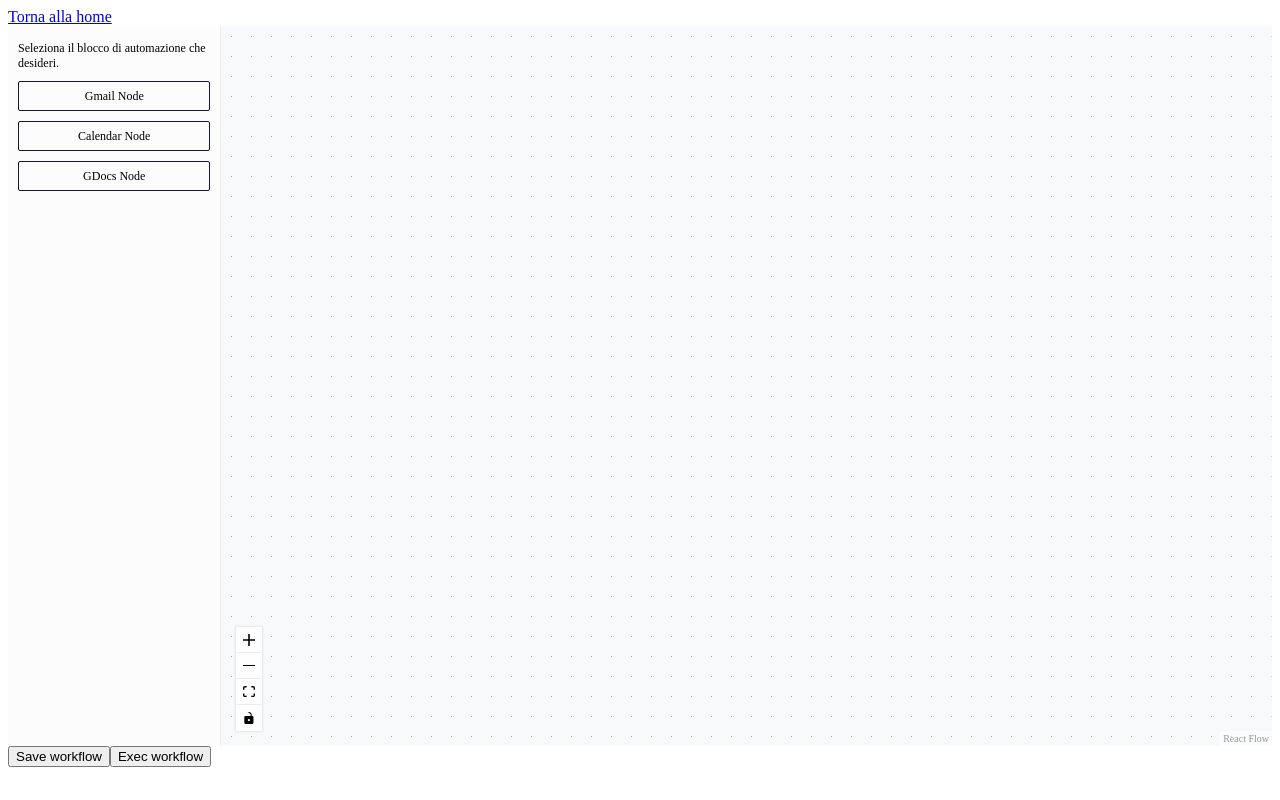
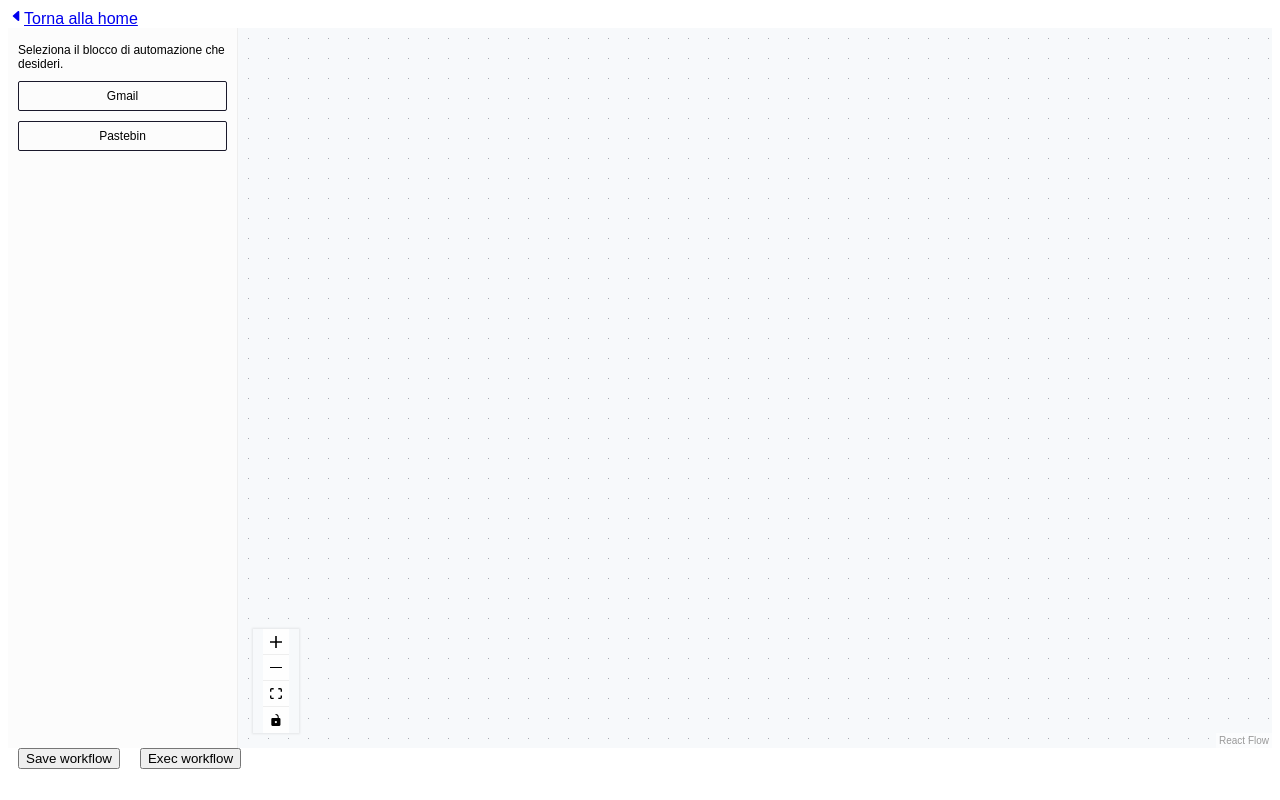
Before and after one commit to techminds-unipd/PoC, a React (Vite) app in the folder frontend/: page /workflow/1/1 in a window 1280 px wide. Built offline with nearby package versions, Linux system fonts and the light colour scheme; no server answers.

Commit message:
feat: ristrutturato stile e modificato i nodi aggiungendo pastebin

```diff
--- a/frontend/index.html
+++ b/frontend/index.html
@@ -3,7 +3,7 @@
   <head>
     <meta charset="UTF-8" />
     <meta name="viewport" content="width=device-width, initial-scale=1.0" />
-    <title>PoC</title>
+    <title>Poc</title>
   </head>
   <body>
     <div id="root"></div>
--- a/frontend/package.json
+++ b/frontend/package.json
@@ -13,6 +13,7 @@
     "@xyflow/react": "^12.3.6",
     "react": "^18.3.1",
     "react-dom": "^18.3.1",
+    "react-icons": "^5.4.0",
     "react-router": "^7.0.2"
   },
   "devDependencies": {
--- a/frontend/src/BackendModel.ts
+++ b/frontend/src/BackendModel.ts
@@ -1,6 +1,6 @@
 export interface Node {
   readonly id: number;
-  readonly service: 'gmail' | 'docs';
+  readonly service: 'gmail' | 'pastebin';
 }
 
 export interface Edge {
--- a/frontend/src/components/Home.tsx
+++ b/frontend/src/components/Home.tsx
@@ -1,6 +1,7 @@
 import { useState, useEffect } from 'react';
 import * as BackendModel  from '../BackendModel';
 import CreateWorkflow from './CreateWorkflow';
+import './Style.css'
 
 function Home() {
 
--- /dev/null
+++ b/frontend/src/components/Style.css
@@ -0,0 +1,3 @@
+*{
+    font-family: sans-serif;
+}
--- a/frontend/src/components/Workflow/Workflow.tsx
+++ b/frontend/src/components/Workflow/Workflow.tsx
@@ -12,6 +12,7 @@ import {
 import { useEffect } from 'react';
 import { useParams } from "react-router";
 import * as BackendModel from '../../BackendModel';
+import { IoCaretBackOutline } from "react-icons/io5";
 
 function Workflow() {
     const { id, name } = useParams();
@@ -35,7 +36,7 @@ function Workflow() {
 
     return (
         <>
-        <a href="/">Torna alla home</a>
+        <a href="/"><IoCaretBackOutline />Torna alla home</a>
         <WorkflowCanvas
             nodes={nodes}
             edges={edges}
--- a/frontend/src/components/Workflow/WorkflowCanvas/Sidebar/Sidebar.tsx
+++ b/frontend/src/components/Workflow/WorkflowCanvas/Sidebar/Sidebar.tsx
@@ -13,13 +13,10 @@ const Sidebar = () => {
         <aside>
             <div className="description">Seleziona il blocco di automazione che desideri.</div>
             <div className="dndnode" onDragStart={(event) => onDragStart(event, 'gmail')} draggable>
-                Gmail Node
+                Gmail
             </div>
-            <div className="dndnode" onDragStart={(event) => onDragStart(event, 'googleCalendar')} draggable>
-                Calendar Node
-            </div>
-            <div className="dndnode" onDragStart={(event) => onDragStart(event, 'gDocs')} draggable>
-                GDocs Node
+            <div className="dndnode" onDragStart={(event) => onDragStart(event, 'pastebin')} draggable>
+                Pastebin
             </div>
         </aside>
     );
--- /dev/null
+++ b/frontend/src/components/Workflow/WorkflowSaver.css
@@ -0,0 +1,4 @@
+button{
+    margin-right: 10px;
+    margin-left: 10px;
+}
--- a/frontend/src/components/Workflow/WorkflowSaver.tsx
+++ b/frontend/src/components/Workflow/WorkflowSaver.tsx
@@ -2,6 +2,7 @@ import {
     type Node,
     type Edge,
 } from '@xyflow/react';
+import './WorkflowSaver.css'
 
 interface WorkflowSaverProps {
     nodes: Node[];
```
Also changed, not shown: 2 other files (tests, documents, lock files or other folders).
